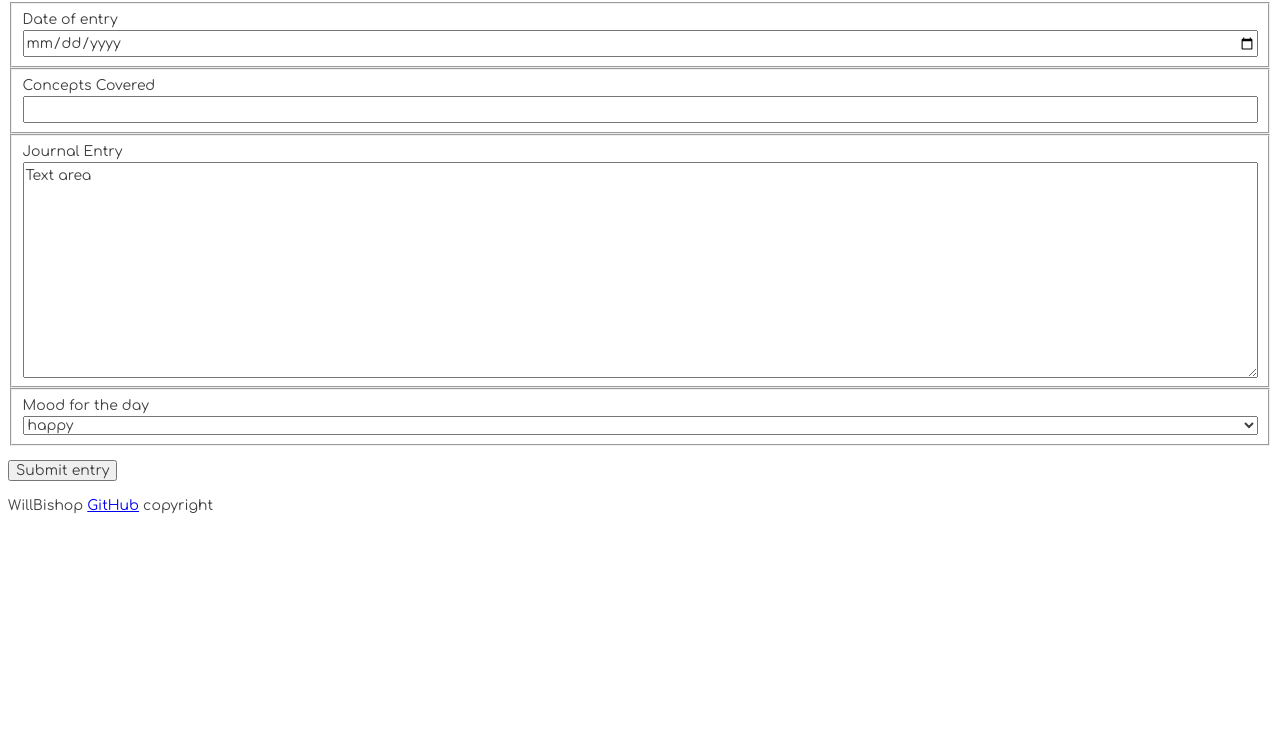
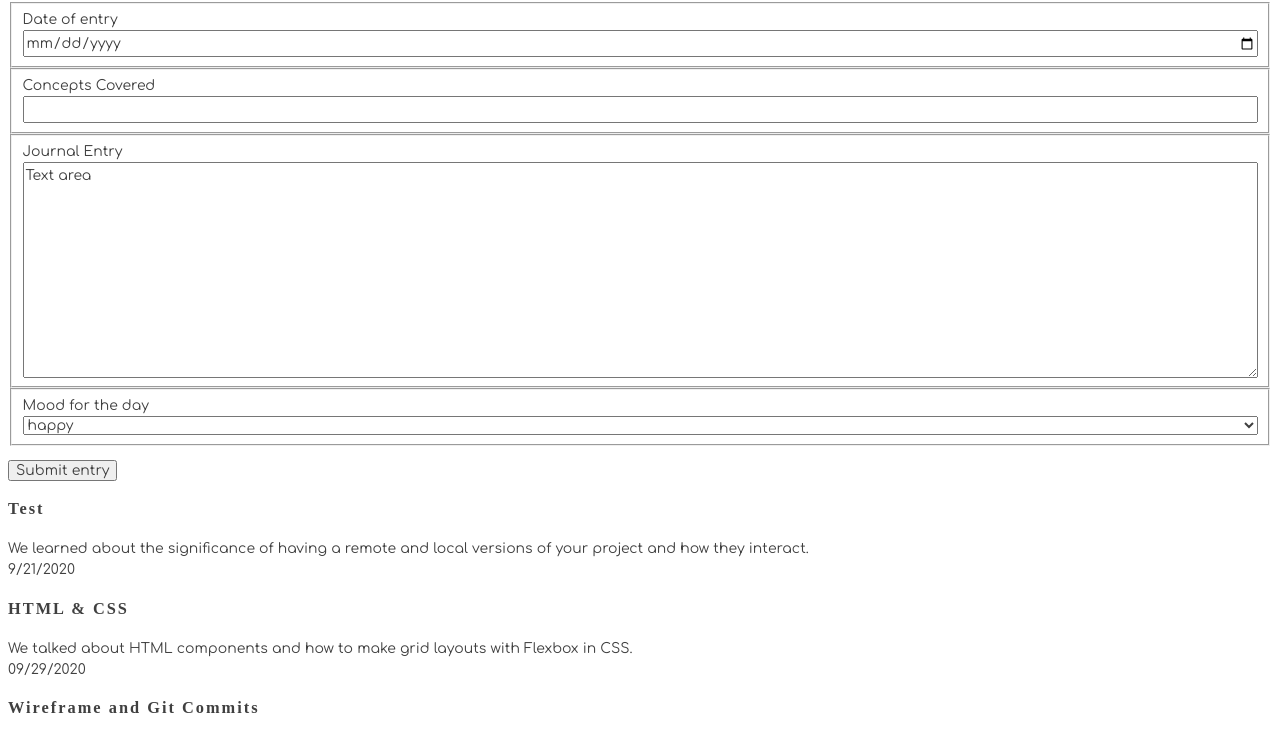
Before and after one commit to billwishop/nss-daily-journal, a plain HTML site: page index.html in a window 1280 px wide. Shown: the part 64-798 px from the top of the page. Drawn offline with Linux system fonts and the light colour scheme; a web font is replaced by a local one.

Commit message:
JS now renders HTML representations of entry objects.

```diff
--- a/index.html
+++ b/index.html
@@ -52,6 +52,9 @@
                 </form>
             </div>
         </section>
+        <section class="entryLog">
+
+        </section>
 
     </main>
 
--- a/scripts/JournalDataProvider.js
+++ b/scripts/JournalDataProvider.js
@@ -26,20 +26,27 @@ const journal = [
         mood: "Happy"
     },
     {
-        id: 3,
+        id: 4,
         date: "10/1/2020",
         concept: "Git and Github",
+        entry: "We learned about the significance of having a remote and local versions of your project and how they interact.",
+        mood: "Tired"
+    },
+    {
+        id: 3,
+        date: "9/21/2020",
+        concept: "Test",
         entry: "We learned about the significance of having a remote and local versions of your project and how they interact.",
         mood: "Tired"
     }
 ]
 
-// You export a funciton that provides a version of the raw data in the format that you want
+// You export a function that provides a version of the raw data in the format that you want
 
 export const useJournalEntries = () => {
     const sortedByDate = journal.sort(
         (currentEntry, nextEntry) =>
-            Date.parsel(currentEntry.date) - Date.parsel(nextEntry.date)
+            Date.parse(currentEntry.date) - Date.parse(nextEntry.date)
     )
         return sortedByDate
 }
--- /dev/null
+++ b/scripts/JournalEntry.js
@@ -0,0 +1,15 @@
+/*
+ *  Purpose: To render a single journal entry as an
+ *           HTML representation of the data
+ *
+ */
+
+export const JournalEntryComponent = (entry) => {
+    return `
+        <section id="entry--${entry.id}" class="journalEntry">
+            <h3>${entry.concept}</h3>
+            <div>${entry.entry}</div>
+            <div>${entry.date}</div>
+        </section>
+    `
+}
--- /dev/null
+++ b/scripts/JournalEntryList.js
@@ -0,0 +1,32 @@
+/*
+ *  Purpose:
+ *      To render as many journal entry components as
+ *      there are items in the collection exposed by the
+ *      data provider component
+ */
+
+
+import { useJournalEntries } from "./JournalDataProvider.js"
+import { JournalEntryComponent } from "./JournalEntry.js"
+
+
+// DOM reference to where all entries will be rendered
+const entryLog = document.querySelector(".entryLog")
+
+export const EntryListComponent = () => {
+    // Use the journal entry data from the data provider component
+    const entries = useJournalEntries()
+
+    let journalHTMLRep = ""
+
+    for (const entry of entries) {
+        journalHTMLRep += JournalEntryComponent(entry)
+        console.log(journalHTMLRep)
+    }
+    entryLog.innerHTML += `
+            <section class="journalEntry">
+                <div>${journalHTMLRep}</div>
+            </section>
+        `
+
+}
--- a/scripts/main.js
+++ b/scripts/main.js
@@ -1 +1,13 @@
 console.log("Welcome to the main module")
+
+import { useJournalEntries } from "./JournalDataProvider.js"
+import { EntryListComponent } from "./JournalEntryList.js"
+
+
+useJournalEntries()
+
+console.log(useJournalEntries())
+
+EntryListComponent()
+
+console.log(EntryListComponent())
```
